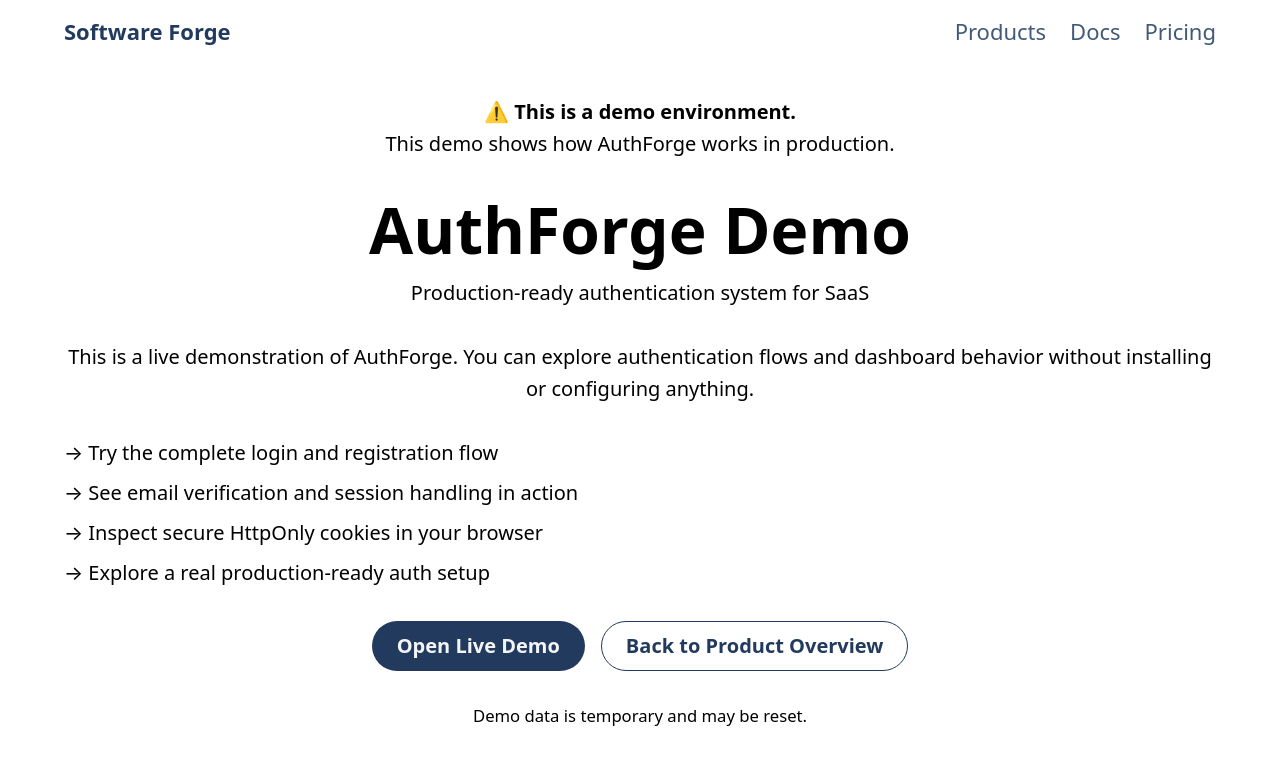
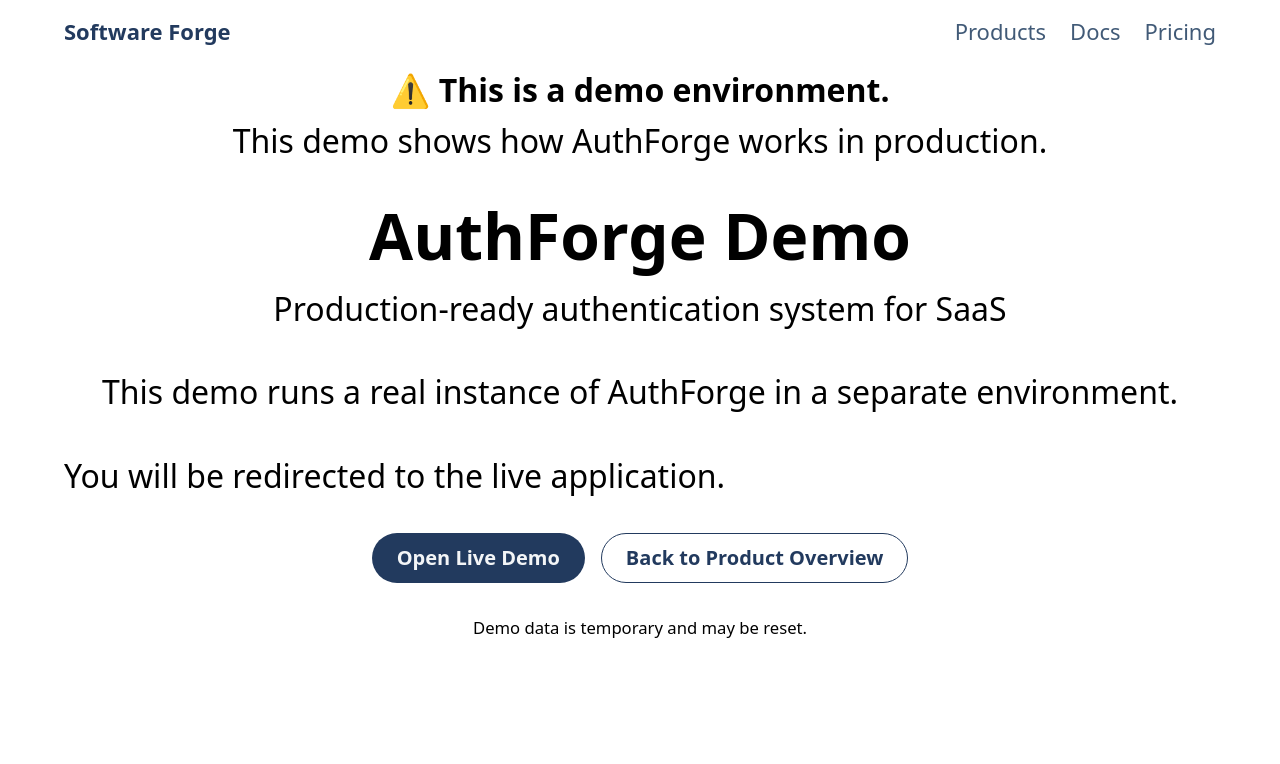
Before and after one commit to Grammeri/nextjs-landing, a Next.js app: page /demo in a window 1280 px wide. Shown: the top 764 px of the page. Built offline with nearby package versions, Linux system fonts and the light colour scheme.

Commit message:
chore: clarify landing demo config intent

```diff
--- a/package.json
+++ b/package.json
@@ -13,6 +13,7 @@
   },
   "dependencies": {
     "next": "16.1.1",
+    "nextjs-test-assignment-kit": "link:",
     "react": "19.2.3",
     "react-dom": "19.2.3"
   },
--- /dev/null
+++ b/src/app/(demo)/demo/page.module.css
@@ -0,0 +1,31 @@
+.section {
+  display: flex;
+  flex-direction: column;
+  gap: var(--spacing-xl);
+  align-items: center;
+}
+
+.header {
+  display: flex;
+  flex-direction: column;
+  gap: var(--spacing-sm);
+}
+
+.grid {
+  display: grid;
+  gap: var(--spacing-sm);
+  text-align: left;
+  width: 100%;
+  max-width: var(--container-width);
+}
+
+.actions {
+  display: flex;
+  gap: var(--spacing-md);
+  flex-wrap: wrap;
+}
+
+.bodyText {
+  font-size: var(--font-size-xl);
+  line-height: var(--line-height-base);
+}
--- a/src/app/(demo)/demo/page.tsx
+++ b/src/app/(demo)/demo/page.tsx
@@ -1,41 +1,24 @@
 import { Button } from '@/shared/ui/button';
+import { DEMO_URL } from '@/shared/config/demo';
+import styles from './page.module.css';
 
 export default function AuthForgeDemoPage() {
   return (
-    <section
-      style={{
-        display: 'flex',
-        flexDirection: 'column',
-        gap: 'var(--spacing-xl)',
-        alignItems: 'center',
-      }}
-    >
-      <header style={{ display: 'flex', flexDirection: 'column', gap: 'var(--spacing-sm)' }}>
+    <section className={styles.section}>
+      <header className={styles.header}>
         <h1>AuthForge Demo</h1>
-        <p>Production-ready authentication system for SaaS</p>
+        <p className={styles.bodyText}>Production-ready authentication system for SaaS</p>
       </header>
-      <p>
-        This is a live demonstration of AuthForge. You can explore authentication flows and
-        dashboard behavior without installing or configuring anything.
+      <p className={styles.bodyText}>
+        This demo runs a real instance of AuthForge in a separate environment.
       </p>
 
-      <div
-        style={{
-          display: 'grid',
-          gap: 'var(--spacing-sm)',
-          textAlign: 'left',
-          width: '100%',
-          maxWidth: 'var(--container-width)',
-        }}
-      >
-        <p>→ Try the complete login and registration flow</p>
-        <p>→ See email verification and session handling in action</p>
-        <p>→ Inspect secure HttpOnly cookies in your browser</p>
-        <p>→ Explore a real production-ready auth setup</p>
+      <div className={styles.grid}>
+        <p className={styles.bodyText}>You will be redirected to the live application.</p>
       </div>
 
-      <div style={{ display: 'flex', gap: 'var(--spacing-md)', flexWrap: 'wrap' }}>
-        <Button as="a" href="https://authforge-demo.vercel.app" variant="primary">
+      <div className={styles.actions}>
+        <Button as="a" href={DEMO_URL} variant="primary">
           Open Live Demo
         </Button>
         <Button as="a" href="/products/authforge" variant="secondary">
--- /dev/null
+++ b/src/app/(demo)/layout.module.css
@@ -0,0 +1,14 @@
+.main {
+  min-height: 100vh;
+  display: flex;
+  flex-direction: column;
+  gap: var(--spacing-xl);
+  padding-top: var(--spacing-xl);
+  padding-bottom: var(--spacing-xl);
+  text-align: center;
+}
+
+.notice {
+  font-size: var(--font-size-xl);
+  line-height: var(--line-height-base);
+}
--- a/src/app/(demo)/layout.tsx
+++ b/src/app/(demo)/layout.tsx
@@ -1,4 +1,5 @@
 import type { ReactNode } from 'react';
+import styles from './layout.module.css';
 
 type DemoLayoutProps = {
   children: ReactNode;
@@ -6,19 +7,8 @@ type DemoLayoutProps = {
 
 export default function DemoLayout({ children }: DemoLayoutProps) {
   return (
-    <main
-      className="container"
-      style={{
-        minHeight: '100vh',
-        display: 'flex',
-        flexDirection: 'column',
-        gap: 'var(--spacing-xl)',
-        paddingTop: 'var(--spacing-xl)',
-        paddingBottom: 'var(--spacing-xl)',
-        textAlign: 'center',
-      }}
-    >
-      <aside role="note" aria-live="polite">
+    <main className={`${styles.main} container`}>
+      <aside role="note" aria-live="polite" className={styles.notice}>
         <strong>⚠️ This is a demo environment.</strong>
         <div>This demo shows how AuthForge works in production.</div>
       </aside>
```
Also changed, not shown: src/shared/ui/button/Button.module.css (line endings or trailing spaces), src/shared/ui/product/ProductSection.module.css (line endings or trailing spaces), src/shared/ui/under-development/UnderDevelopment.module.css (line endings or trailing spaces), 1 other file (tests, documents, lock files or other folders).
